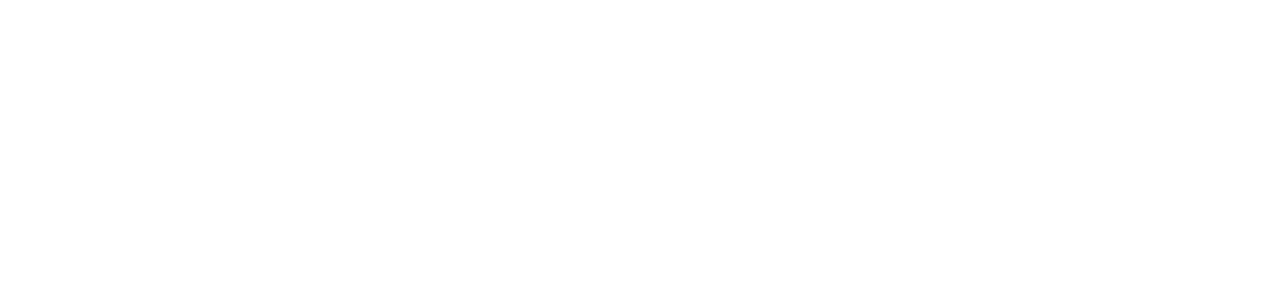
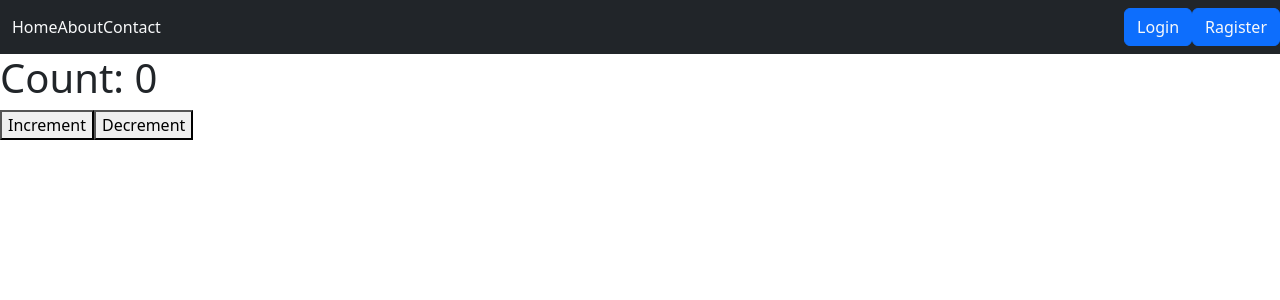
Before and after one commit to kavypatel6425/React-JavaScript, a React (Vite) app: page /counterReducer in a window 1280 px wide. Before the commit this address had no page. Shown: the top 300 px of the page. Built offline with nearby package versions, Linux system fonts and the light colour scheme.

Commit message:
17-04-2026

```diff
--- a/package.json
+++ b/package.json
@@ -10,12 +10,15 @@
     "preview": "vite preview"
   },
   "dependencies": {
+    "@reduxjs/toolkit": "^2.11.2",
     "axios": "^1.15.0",
     "bootstrap": "^5.3.8",
     "react": "^19.2.0",
     "react-bootstrap": "^2.10.10",
     "react-dom": "^19.2.0",
-    "react-router-dom": "^7.13.1"
+    "react-redux": "^9.2.0",
+    "react-router-dom": "^7.13.1",
+    "redux": "^5.0.1"
   },
   "devDependencies": {
     "@eslint/js": "^9.39.1",
--- a/src/Router/Lecture-12/Mai_Router_2.jsx
+++ b/src/Router/Lecture-12/Mai_Router_2.jsx
@@ -35,6 +35,7 @@
 import ApiRendar from '../Lecture-28/ApiRendar'
 import Edit_Api from '../Lecture-28/Edit_Api'
 import ErrorBoundary from '../ErrorBoundary'
+import CounterReducer from '../Lecture-29/counterReducer'
 
 // import Abc from '../Abc'
 // import useCostomHook_Child from '../Lecture-22/useCostomHook_Child'
@@ -93,6 +94,7 @@
                     <Route path='/editApi/:id' element={<Edit_Api />} />
 
 
+                    <Route path='counterReducer' element={<CounterReducer />} />
 
                 </Route>
 
--- /dev/null
+++ b/src/Router/Lecture-29/Api fatch/ApiSlice.jsx
@@ -0,0 +1,11 @@
+import React from 'react'
+
+function ApiSlice() {
+  return (
+   <>
+
+   </>
+  )
+}
+
+export default ApiSlice
--- /dev/null
+++ b/src/Router/Lecture-29/CounterReducer.jsx
@@ -0,0 +1,23 @@
+import React from 'react'
+import { useDispatch, useSelector } from 'react-redux'
+import { decrement, increment } from './CounterSlice'
+
+function CounterReducer() {
+    const count = useSelector((state)=>state.counter.value)
+    const dispatch = useDispatch()
+    return (
+        <>
+            <h1>Count: {count}</h1>
+
+            <button onClick={()=>dispatch(increment())}>
+                Increment
+            </button>
+
+            <button onClick={()=>dispatch(decrement())}>
+                 Decrement
+            </button>
+        </>
+    )
+}
+
+export default CounterReducer
--- /dev/null
+++ b/src/Router/Lecture-29/CounterSlice.jsx
@@ -0,0 +1,24 @@
+import React from 'react'
+import { createSlice } from "@reduxjs/toolkit"
+
+const initialState ={
+    value:0
+}
+
+const CounterSlice = createSlice({
+    name: "counter",
+    initialState,
+    reducers: {
+        increment: (state) => {
+            state.value += 1
+            console.log(state.value);
+
+        },
+        decrement: (state) => {
+            state.value -= 1
+            console.log(state.value);
+        },
+    }
+})
+export const {increment,decrement}=CounterSlice.actions
+export default CounterSlice.reducer
--- /dev/null
+++ b/src/Router/Store.jsx
@@ -0,0 +1,11 @@
+import { configureStore } from '@reduxjs/toolkit'
+import React from 'react'
+import counterReducer from "./Lecture-29/CounterSlice"
+import updateApi from "./Lecture-29/Api fatch/ApiSlice"
+
+export  const Store = configureStore({
+  reducer:{
+    counter:counterReducer,
+    api:updateApi,
+  }
+})
--- a/src/main.jsx
+++ b/src/main.jsx
@@ -8,13 +8,20 @@
 import 'bootstrap/dist/css/bootstrap.min.css';
 import ErrorBoundary from './Router/ErrorBoundary.jsx'
 import Edit_Api from './Router/Lecture-28/Edit_Api.jsx'
+import { Provider } from 'react-redux';
+import { Store } from './Router/Store.jsx';
 
 createRoot(document.getElementById('root')).render(
   <BrowserRouter>
-    {/* <Main_Router /> */}
-    <Mai_Router_2/>
+    <Provider store={Store}>
+      <Mai_Router_2 />
+    </Provider>
   </BrowserRouter>
 
+
+)
+
+{/* <Main_Router /> */}
   // <StrictMode>
   //   <App/>
   // </StrictMode>
@@ -22,4 +29,3 @@
   // <ErrorBoundary>
   //   <Edit_Api/>
   // </ErrorBoundary>
-)
```
Also changed, not shown: src/Router/Lecture-29/Api fatch/ApiReducer.jsx (added), 1 other file (tests, documents, lock files or other folders).
